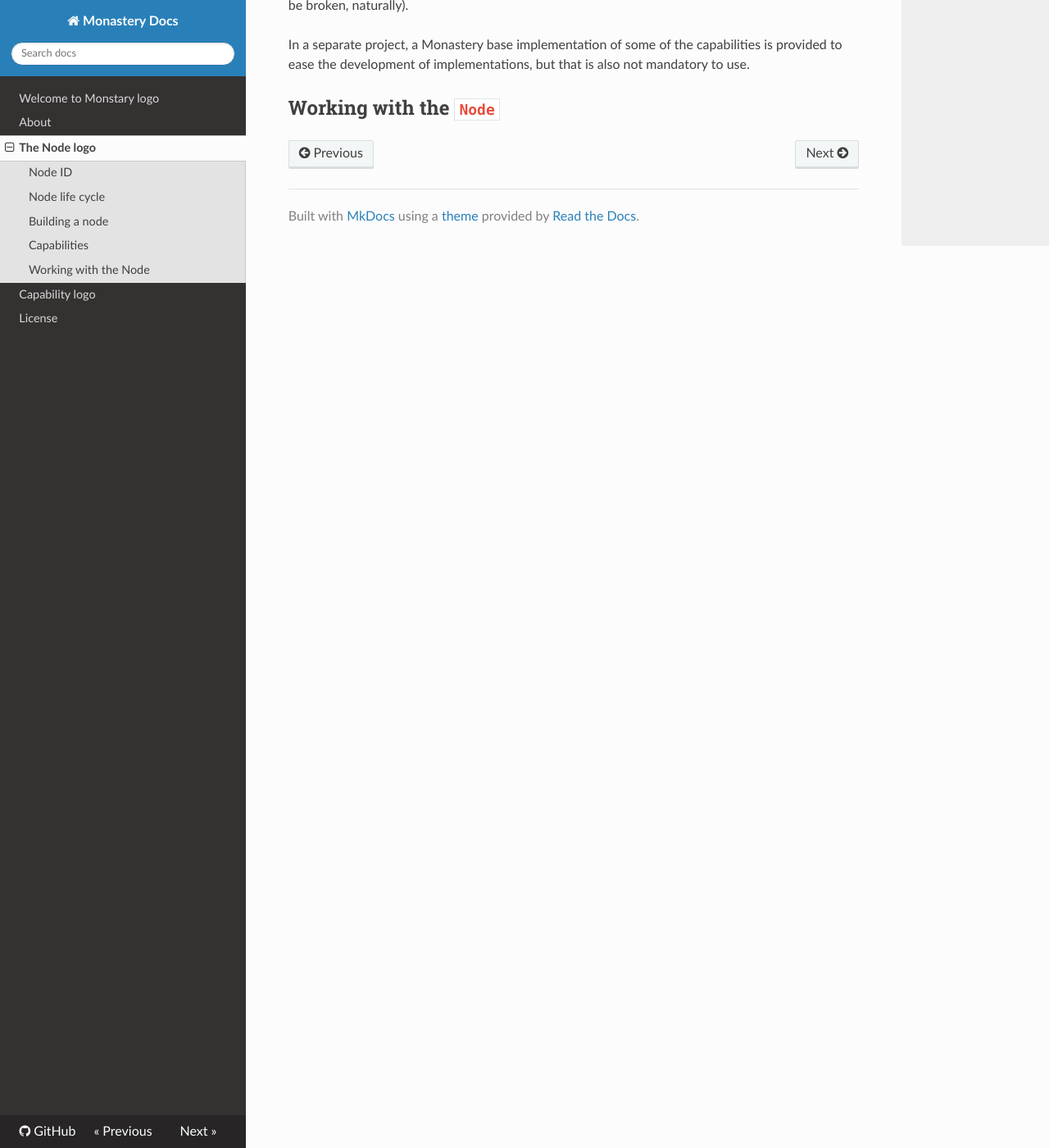
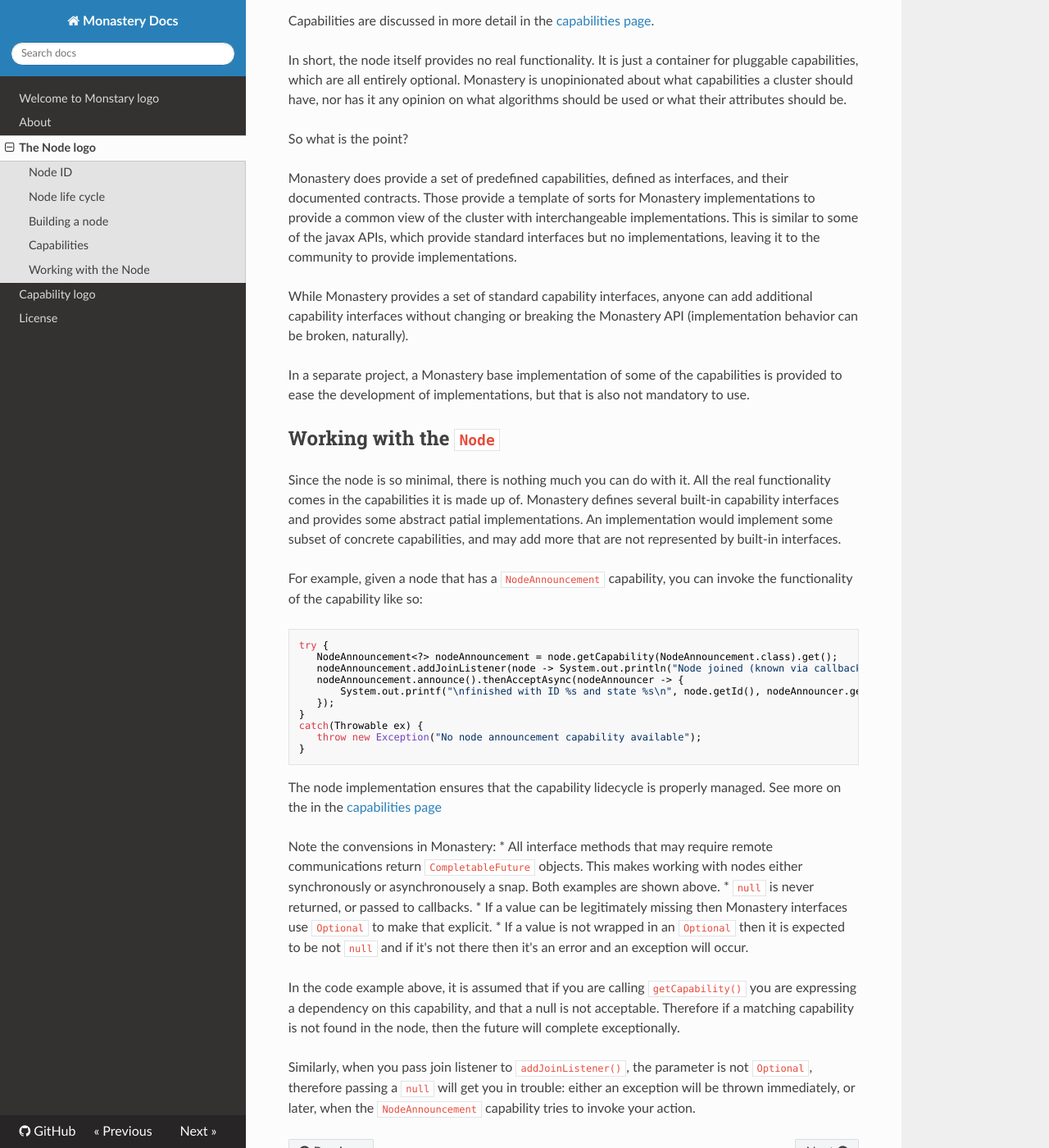
Before and after one commit to arnonmoscona/monastery-docs, an MkDocs documentation site: the page built from docs/node.md, in a window 1280 px wide and 1400 px high, scrolled down 2656 px. Shown: the whole window at 82% size. Built offline with MkDocs 1.6.1, drawn with Linux system fonts in a browser that asks for light colours; nearby versions of some CDN libraries; old or Windows-style settings are respelled for this version of MkDocs; some of the changed text lies outside the part shown.

Commit message:
more docs on node and on capabilities

````diff
--- a/docs/node.md
+++ b/docs/node.md
@@ -47,6 +47,19 @@
 > It is possible, however for an implementation to forgo implementing the node announcement capability and ignore this state model, or introduce a different one.
 
 ## Building a node
+In the simplest case, one implementation provides all the node capabilities in one neat package. In cases like this, an implementation may simply provide a constructor, and you could be done there: `Node<Integer> node = new NodeImpl();`
+
+But the idea is that there may be many sources of capabilities, some quite independent from the others. So an implementation of Monastery should also implement the `NodeBuilder` interface and allow you to put together a local node from several capability sources, like so:
+
+```Java
+NodeBuilder builder = new NodeBuilderImpl(); // NodeBuilderImpl implements NodeBuilder
+Node<String> node = builder
+    .add(new Capability1())
+    .add(new Capability2())
+    .build();
+```
+
+The provided `NodeBuilder` may start you out with a bunch of capabilities provided by the implementation, or may leave it to you to pick and choose. You can add more capabilities, which may come from any source, and thus enrich the node with any functionality you need from it.
 
 ## Capabilities
 Capabilities are discussed in more detail in the [capabilities page](Capabilities.md).
@@ -62,3 +75,32 @@
 In a separate project, a Monastery base implementation of some of the capabilities is provided to ease the development of implementations, but that is also not mandatory to use.
 
 ## Working with the `Node`
+
+Since the node is so minimal, there is nothing much you can do with it. All the real functionality comes in the capabilities it is made up of. Monastery defines several built-in capability interfaces and provides some abstract patial implementations. An implementation would implement some subset of concrete capabilities, and may add more that are not represented by built-in interfaces.
+
+For example, given a node that has a `NodeAnnouncement` capability, you can invoke the functionality of the capability like so:
+
+```Java
+try {
+   NodeAnnouncement<?> nodeAnnouncement = node.getCapability(NodeAnnouncement.class).get();
+   nodeAnnouncement.addJoinListener(node -> System.out.println("Node joined (known via callback)"));
+   nodeAnnouncement.announce().thenAcceptAsync(nodeAnnouncer -> {
+       System.out.printf("\nfinished with ID %s and state %s\n", node.getId(), nodeAnnouncer.getState()); // state is JOINED
+   });
+}
+catch(Throwable ex) {
+   throw new Exception("No node announcement capability available");
+}
+```
+
+The node implementation ensures that the capability lidecycle is properly managed. See more on the in the [capabilities page](Capabilities.md)
+
+Note the convensions in Monastery:
+* All interface methods that may require remote communications return `CompletableFuture` objects. This makes working with nodes either synchronously or asynchronousely a snap. Both examples are shown above.
+* `null` is never returned, or passed to callbacks.
+  * If a value can be legitimately missing then Monastery interfaces use `Optional` to make that explicit.
+  * If a value is not wrapped in an `Optional` then it is expected to be not `null` and if it's not there then it's an error and an exception will occur.
+
+In the code example above, it is assumed that if you are calling `getCapability()` you are expressing a dependency on this capability, and that a null is not acceptable. Therefore if a matching capability is not found in the node, then the future will complete exceptionally.
+
+Similarly, when you pass join listener to `addJoinListener()`, the parameter is not `Optional`, therefore passing a `null` will get you in trouble: either an exception will be thrown immediately, or later, when the `NodeAnnouncement` capability tries to invoke your action.
````
Also changed, not shown: docs/Capabilities.md (+9 -0 lines), docs/capability_conceptual_life_cycle.svg (added).
